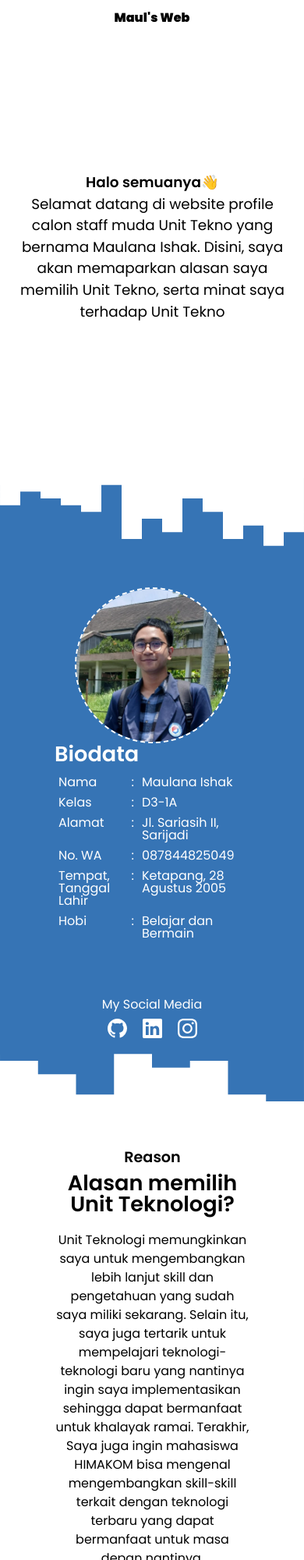
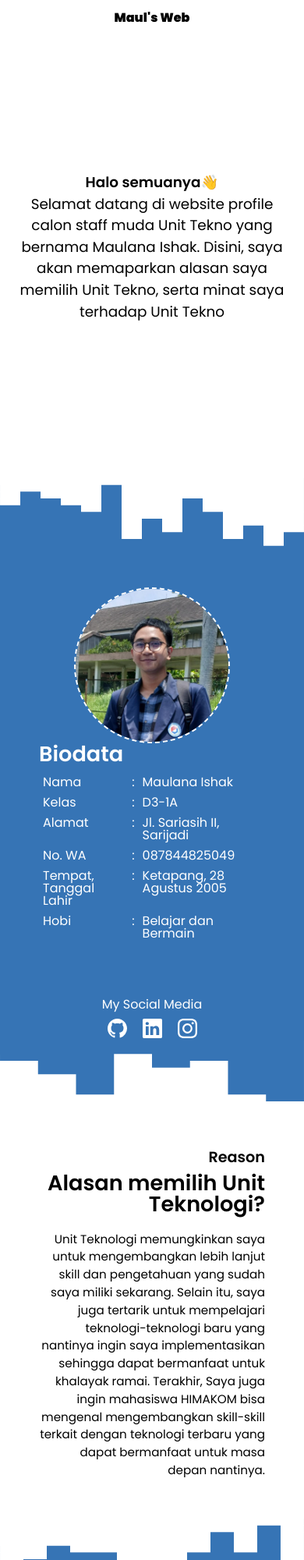
Before and after one commit to MaulIshak/web-unit-tekno, a plain HTML site: page index.html in a window 390 px wide. Shown: the top 2000 px of the page at 78% size. Drawn offline with nearby package versions, Linux system fonts and the light colour scheme.

Commit message:
fix typos in project description and adjust CSS for improved layout and readability

```diff
--- a/index.html
+++ b/index.html
@@ -193,7 +193,7 @@
             <div class="card">
               <img src="img/project-2.png" alt="" class="project-img" />
               <h2 class="card-title">Tic Tac Toe</h2>
-              <div class="caption">Permainana Tic Tac Toe yang dibuat menggunakan bahasa C dan library Raylib</div>
+              <div class="caption">Permainan Tic Tac Toe yang dibuat menggunakan bahasa C dan library Raylib</div>
               <div class="tech"></div>
             </div>
           </div>
--- a/style.css
+++ b/style.css
@@ -366,15 +366,19 @@ footer {
     font-size: 1em;
   }
   main section .content p {
-    font-size: 1em;
+    font-size: 0.95em;
+  }
+  .hero {
+    padding-left: 20px;
+    padding-right: 20px;
   }
   .hero-content {
-    width: 90%;
+    width: 100%;
     font-size: 1.15rem;
   }
   main .content {
     box-sizing: border-box;
-    width: 90%;
+    width: 100%;
   }
   .navbar {
     display: none;
@@ -385,11 +389,4 @@ footer {
   #biodata .content {
     flex-direction: column-reverse;
   }
-  #reason .content {
-    text-align: center;
-  }
-  /* .cards {
-    flex-direction: column;
-    align-items: center;
-  } */
 }
```
